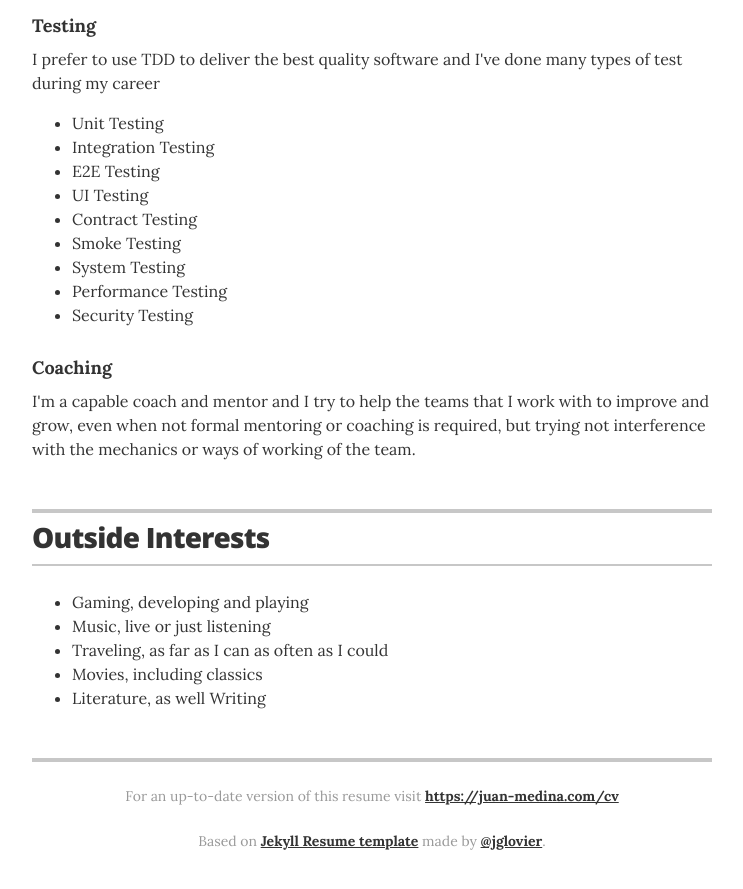
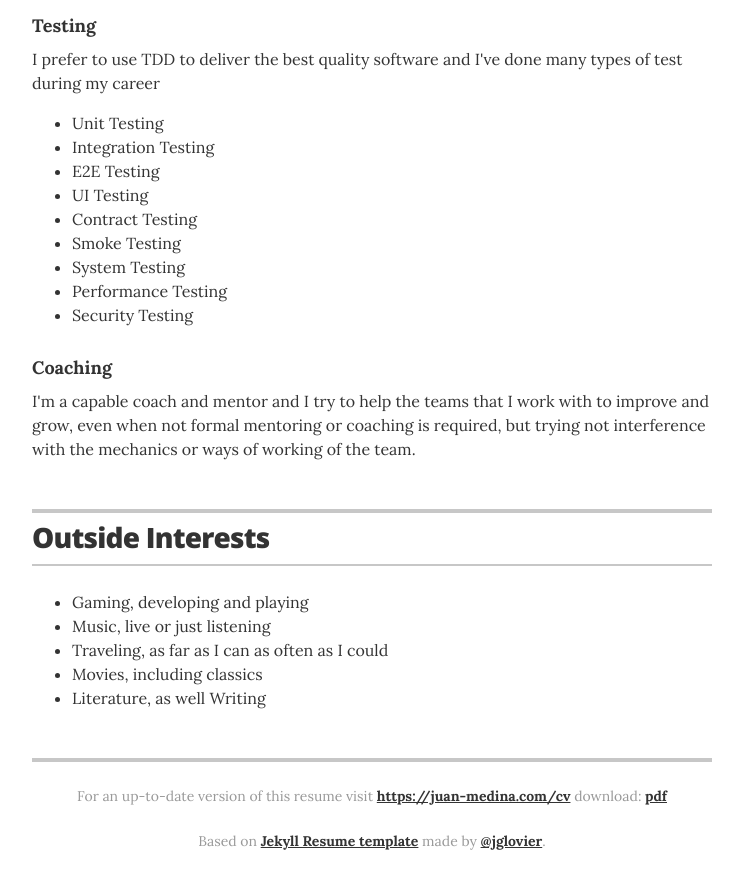
Before and after one commit to juan-medina/cv, a Jekyll site: the page built from index.html, in a window 1280 px wide and 900 px high, scrolled down 12271 px. Shown: the top 889 px of the window, without its empty margins (268-1011 px from the left). Built offline with Jekyll 4.4.1, drawn with Linux system fonts in a browser that asks for light colours.

Commit message:
adding pdf

```diff
--- a/_config.yml
+++ b/_config.yml
@@ -67,4 +67,4 @@ resume_theme:                   default
 # your Jekyll server when you edit this file. Changes
 # to _config.yml are only recognized when the server starts
 
-exclude: ["_screenshots", "CNAME", "LICENSE", "README.md", "Gemfile", "Gemfile.lock"]
+exclude: ["_screenshots", "CNAME", "LICENSE", "README.md", "Gemfile", "Gemfile.lock", "build.sh", "serve.sh"]
--- a/_includes/print-social-links.html
+++ b/_includes/print-social-links.html
@@ -32,6 +32,11 @@
   <li><strong>Instagram</strong>: {{ site.resume_social_links.resume_instagram_url }}</li>
   {% endif %}
 
+  <!-- Amazon link -->
+  {% if site.resume_social_links.resume_amazon_url %}
+  <li><strong>Amazon</strong>: {{ site.resume_social_links.resume_amazon_url }}</li>
+  {% endif %}
+
   <!-- Website link -->
   {% if site.resume_social_links.resume_website_url %}
   <li><strong>Website</strong>: {{ site.resume_social_links.resume_website_url }}</li>
--- a/_layouts/resume.html
+++ b/_layouts/resume.html
@@ -251,7 +251,7 @@
       {% endif %}
 
       <footer class="page-footer">
-        <p class="footer-line">For an up-to-date version of this resume visit <a href="https://juan-medina.com/cv">https://juan-medina.com/cv</a></p>
+        <p class="footer-line">For an up-to-date version of this resume visit <a href="https://juan-medina.com/cv">https://juan-medina.com/cv</a> download: <a href="Juan_Medina_Resume.pdf">pdf</a></p>
         <br/>
         <p class="footer-line">Based on <a href="https://github.com/jglovier/resume-template">Jekyll Resume template</a> made by <a href="http://twitter.com/jglovier">@jglovier</a>.</p>
       </footer>
```
Also changed, not shown: 4 other files.
